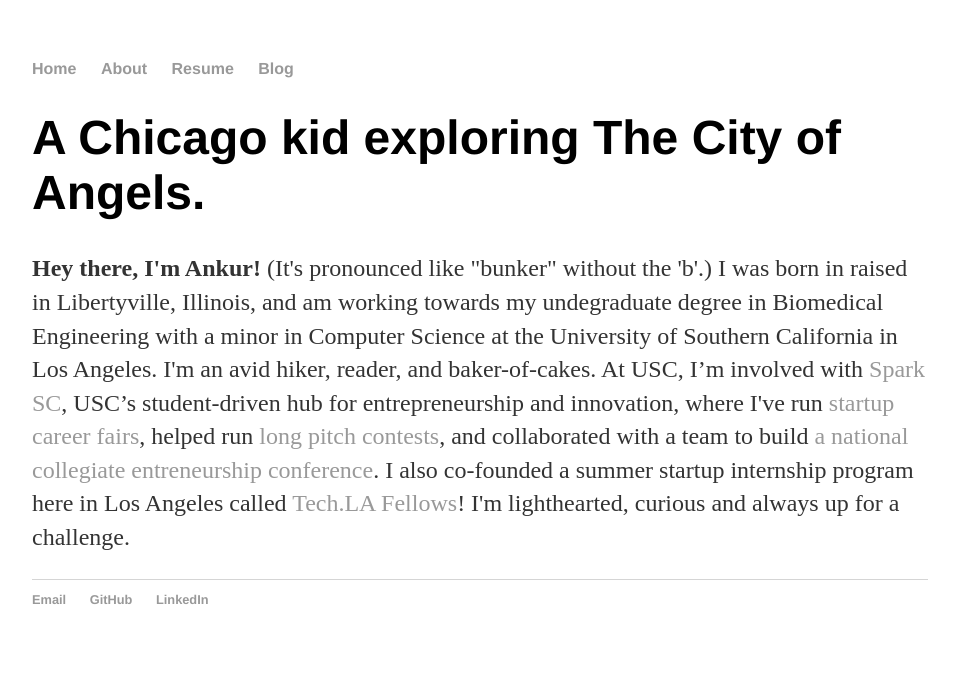
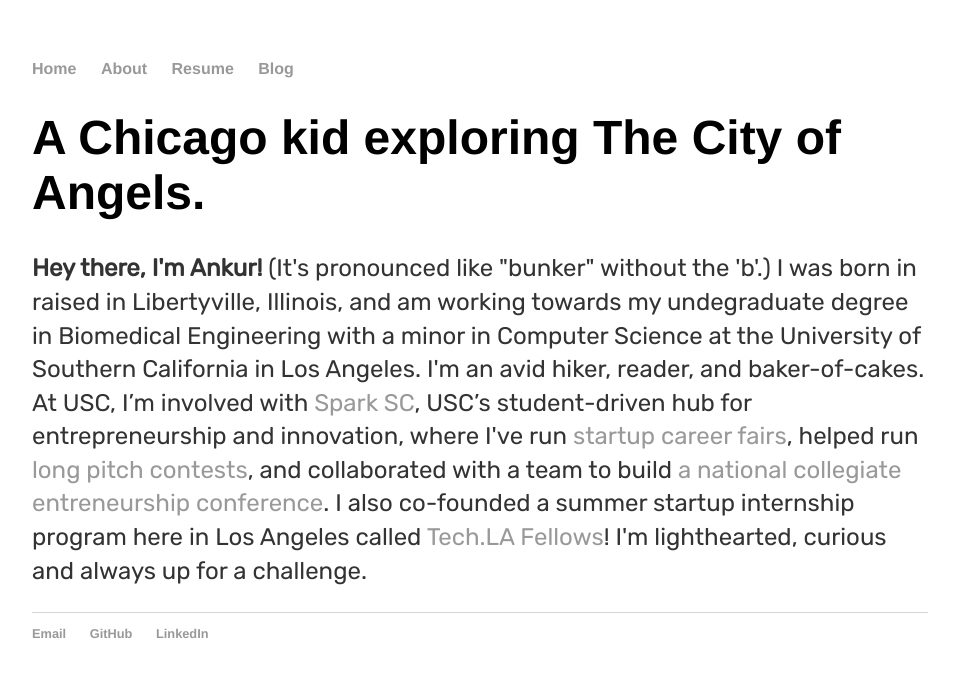
Before and after one commit to arastogi15/arastogi15.github.io, a Jekyll site: the page about/index.html, which Jekyll copies as it is, in a window 1280 px wide. Shown: the top 677 px of the page, without its empty margins (160-1119 px from the left). Built offline with Jekyll 4.4.1, drawn with Linux system fonts in a browser that asks for light colours.

Commit message:
updating fonts

```diff
--- a/about/index.html
+++ b/about/index.html
@@ -5,6 +5,7 @@
 		<title> About me.</title>
 		<!-- link to main stylesheet -->
 		<link rel="stylesheet" type="text/css" href="/css/main.css">
+		<link href="https://fonts.googleapis.com/css?family=Rubik" rel="stylesheet">
 	</head>
 
 	<body>
```
